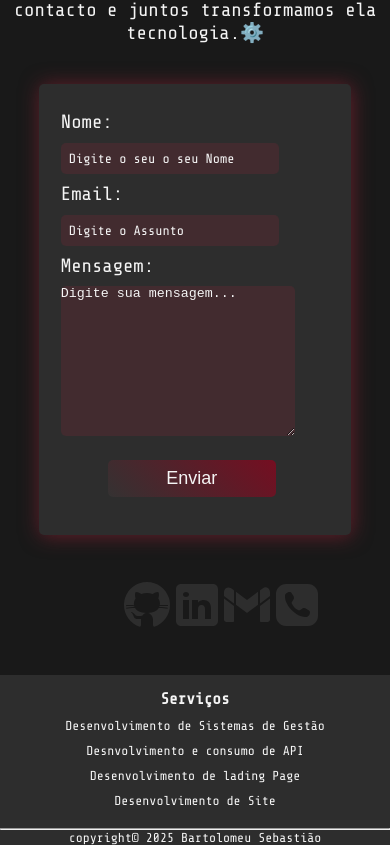
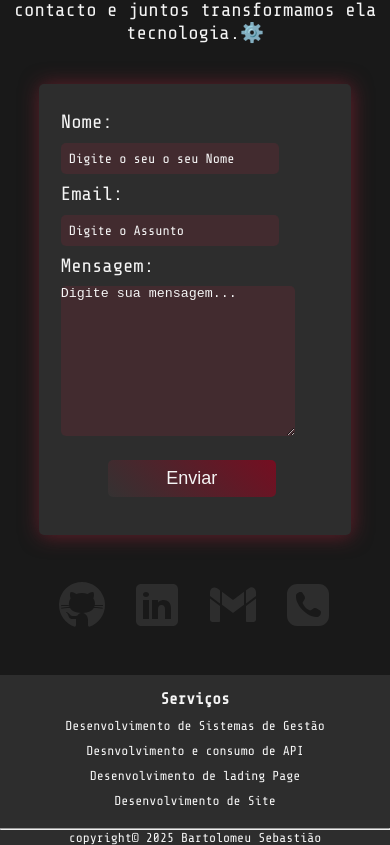
Before and after one commit to Bartolomeu18/MeuPortfolio, a React (Vite) app: page / in a window 390 px wide. Shown: the part 2706-3551 px from the top of the page. Built offline with nearby package versions, Linux system fonts and the light colour scheme.

Commit message:
alinhamento do lista de contactos

```diff
--- a/src/components/contact.css
+++ b/src/components/contact.css
@@ -116,25 +116,41 @@ color: whitesmoke;
     width: 100%;
     margin-left: 0%;
 }
-
+#contactList{
+    width: 100%;
+}
+.contactListConteiner{
+    width: 100%;
+       margin-left: 0%;
+}
 }
 /*telas de iphone x,xr*/
 @media (max-width:414px){
     form {
     width: 95%;
         margin-left: 0%;
-
 }
-
+#contactList{
+    width: 100%;
+}
+.contactListConteiner{
+    width: 100%;
+       margin-left: 0%;
+}
 }
 /*telas medias*/
 @media (max-width:510px){
     form {
     width: 100%;
         margin-left: 0%;
-
 }
-
+#contactList{
+    width: 100%;
+}
+.contactListConteiner{
+    width: 100%;
+       margin-left: 0%;
+}
 }
 
 /*telas medias grandes*/
@@ -142,7 +158,13 @@ color: whitesmoke;
     form {
     width: 100%;
         margin-left: 0%;
-
+}
+#contactList{
+    width: 100%;
+}
+.contactListConteiner{
+    width: 100%;
+       margin-left: 0%;
 }
 }
 /*telas medias grandes*/
@@ -150,6 +172,12 @@ color: whitesmoke;
     form {
     width: 100%;
         margin-left: 0%;
-
+}
+#contactList{
+    width: 100%;
+}
+.contactListConteiner{
+    width: 100%;
+       margin-left: 0%;
 }
 }
```
